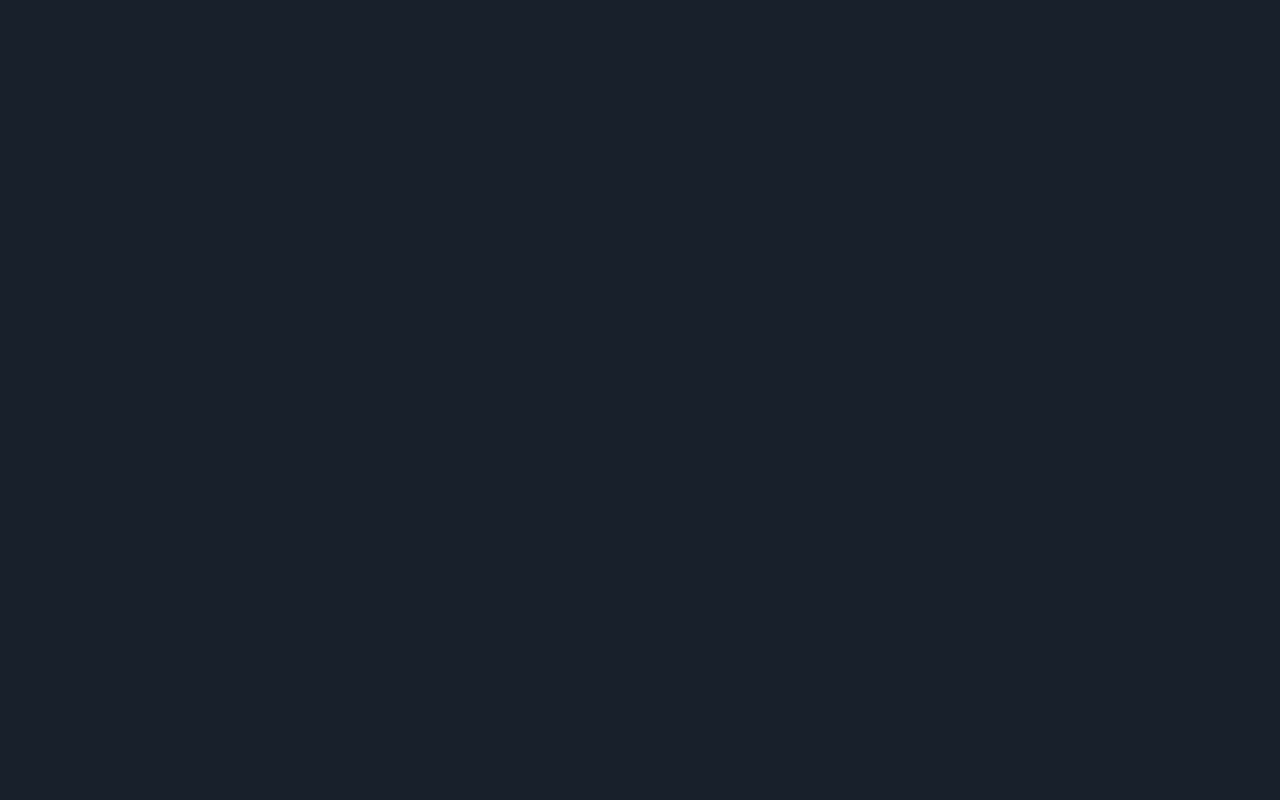
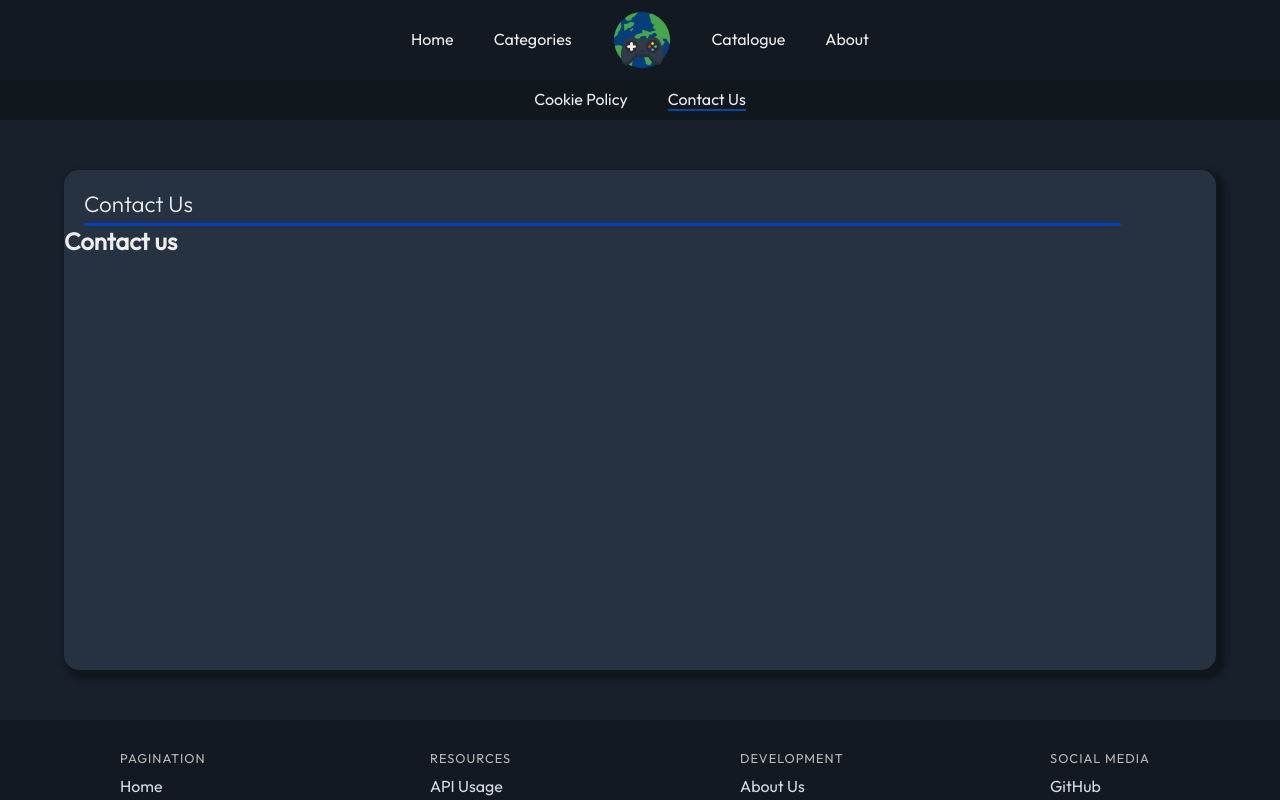
Before and after one commit to TerryKrom/waytogame, a React (Create React App) app: page /contact in a window 1280 px wide. Before the commit this address had no page. Shown: the top 800 px of the page. Built offline with nearby package versions, Linux system fonts and the light colour scheme.

Commit message:
new pages added: contact and cookies policy

```diff
--- a/src/App.jsx
+++ b/src/App.jsx
@@ -6,6 +6,8 @@ import Home from './pages/home';
 import Categories from './pages/categories';
 import Catalogue from './pages/catalogue';
 import About from './pages/about';
+import CookiePolicy from './pages/cookiePolicy';
+import Contact from './pages/contact';
 
 function App() {
   return(
@@ -15,6 +17,9 @@ function App() {
         <Route path="/about" element={<About/>} />
         <Route path="/categories" element={<Categories/>} />
         <Route path="/catalogue" element={<Catalogue/>} />
+        <Route path="/cookie-policy" element={<CookiePolicy/>} />
+        <Route path="/contact" element={<Contact/>} />
+
       </Routes>
     </Router>
   )
--- a/src/components/header.jsx
+++ b/src/components/header.jsx
@@ -41,12 +41,12 @@ const Header = () => {
       </header>
       <div className="subheader">
         <Link
-          to="/"
-          className={location.pathname === '/cookies' ? 'active' : ''}>
+          to="/cookie-policy"
+          className={location.pathname === '/cookie-policy' ? 'active' : ''}>
           Cookie Policy
         </Link>
         <Link
-          to="/"
+          to="/contact"
           className={location.pathname === '/contact' ? 'active' : ''}>
           Contact Us
         </Link>
--- /dev/null
+++ b/src/pages/contact.jsx
@@ -0,0 +1,19 @@
+import React from 'react';
+import Header from '../components/header';
+import ContainerLg from '../components/container-lg';
+import Footer from '../components/footer';
+
+const Contact = () => {
+    return (
+        <>
+            <Header/>
+            <ContainerLg
+            titleText={"Contact Us"}
+            inside={<h2>Contact us</h2>}
+            />
+            <Footer/>
+        </>
+    );
+}
+
+export default Contact;
--- /dev/null
+++ b/src/pages/cookiePolicy.jsx
@@ -0,0 +1,19 @@
+import React from 'react';
+import Header from '../components/header';
+import ContainerLg from '../components/container-lg';
+import Footer from '../components/footer';
+
+const CookiePolicy = () => {
+    return (
+        <>
+            <Header />
+            <ContainerLg
+                titleText={"Cookie Policy"}
+                inside={<h2>Cookies</h2>}
+            />
+            <Footer />
+        </>
+    );
+}
+
+export default CookiePolicy;
```
